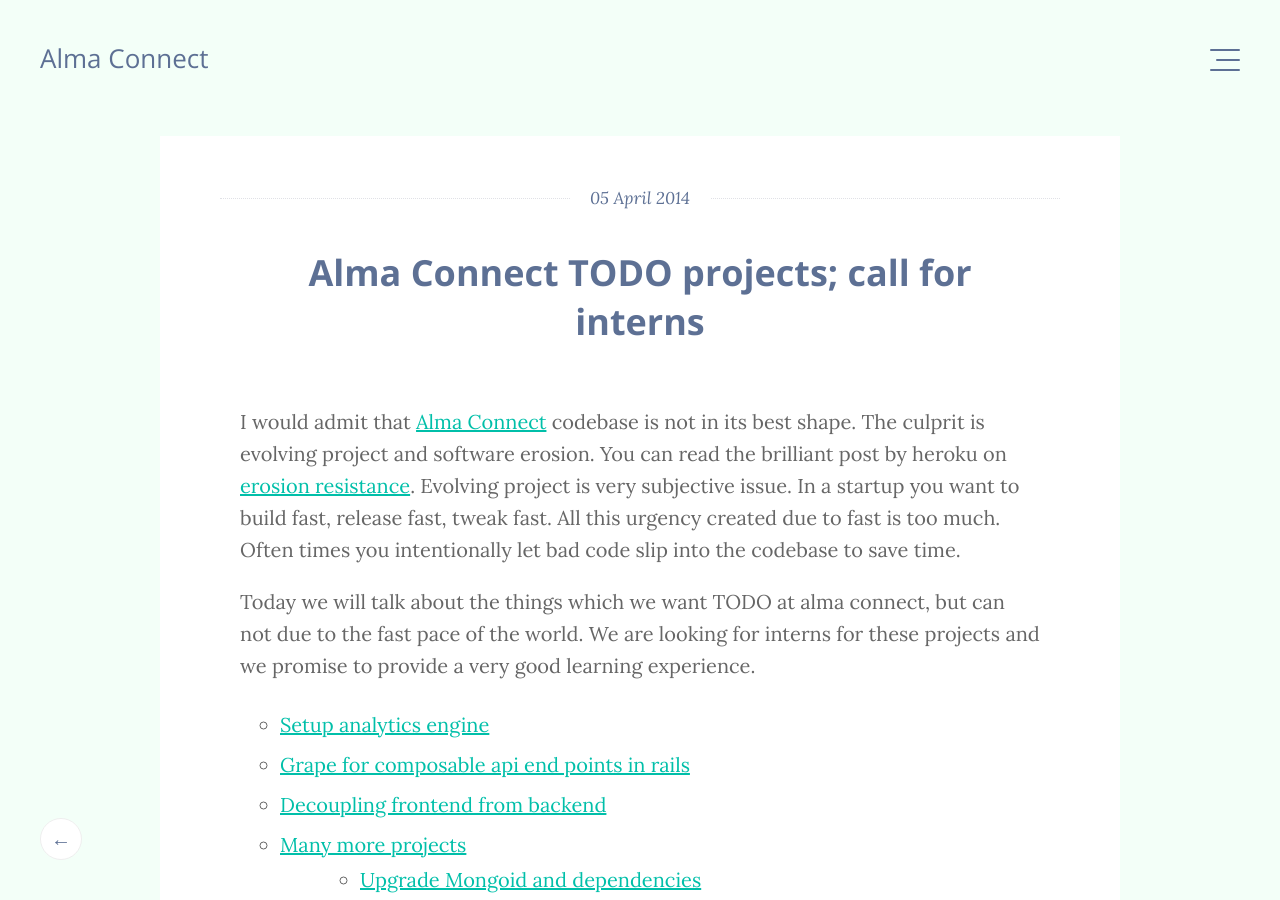
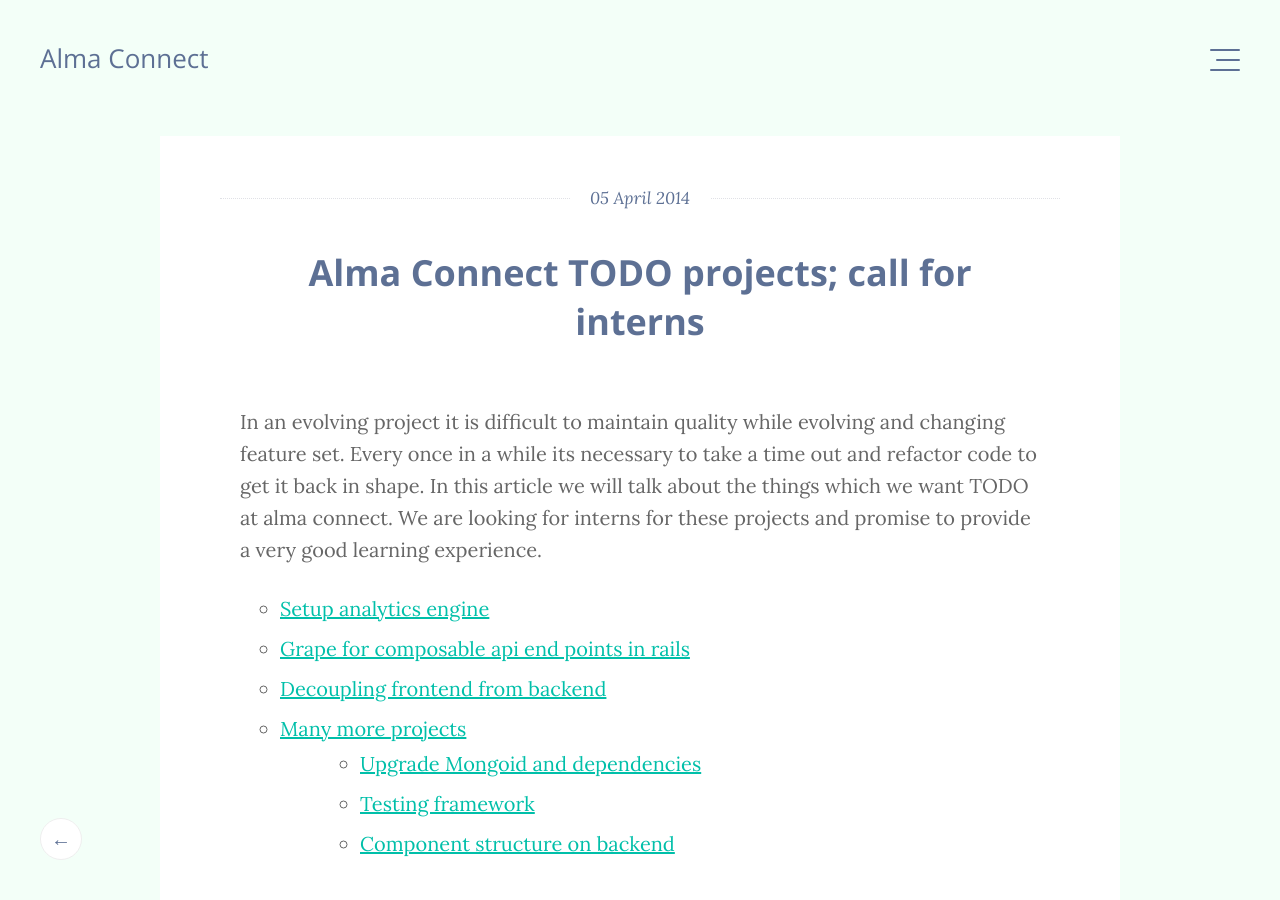
Before and after one commit to alma-connect/techblog, a Jekyll site: the page built from _posts/2014-04-05-alma-connect-todos.markdown, in a window 1280 px wide and 900 px high. Built offline with Jekyll 4.4.1, drawn with Linux system fonts in a browser that asks for light colours; Markdown is read by kramdown in place of the engine named in the settings.

Commit message:
update of call to interns post

```diff
--- a/_posts/2014-04-05-alma-connect-todos.markdown
+++ b/_posts/2014-04-05-alma-connect-todos.markdown
@@ -5,9 +5,7 @@ date:   2014-04-05 06:00:00
 categories: [logstash, elasticsearchm, kibana, mongoid, mongodb, rails, intern, todo]
 ---
 
-I would admit that [Alma Connect](http://www.almaconnect.com) codebase is not in its best shape. The culprit is evolving project and software erosion. You can read the brilliant post by heroku on [erosion resistance](https://blog.heroku.com/archives/2011/6/28/the_new_heroku_4_erosion_resistance_explicit_contracts). Evolving project is very subjective issue. In a startup you want to build fast, release fast, tweak fast. All this urgency created due to fast is too much. Often times you intentionally let bad code slip into the codebase to save time.
-
-Today we will talk about the things which we want TODO at alma connect, but can not due to the fast pace of the world. We are looking for interns for these projects and we promise to provide a very good learning experience.
+In an evolving project it is difficult to maintain quality while evolving and changing feature set. Every once in a while its necessary to take a time out and refactor code to get it back in shape. In this article we will talk about the things which we want TODO at alma connect. We are looking for interns for these projects and promise to provide a very good learning experience.
 
 - [Setup analytics engine](#setup-analytics-engine)
 - [Grape for composable api end points in rails](#grape-api-rails)
```
